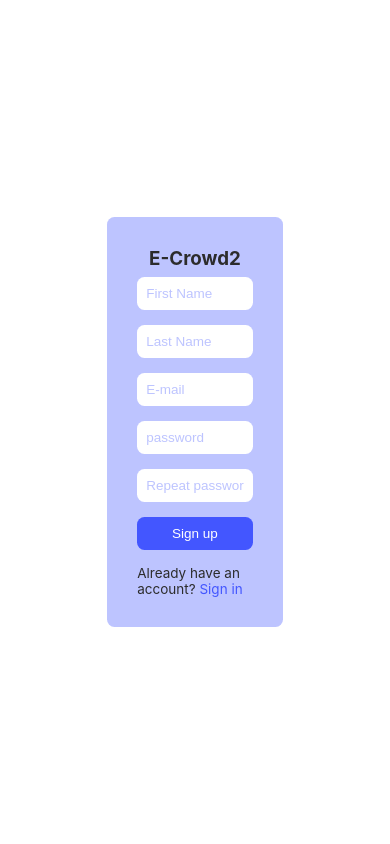
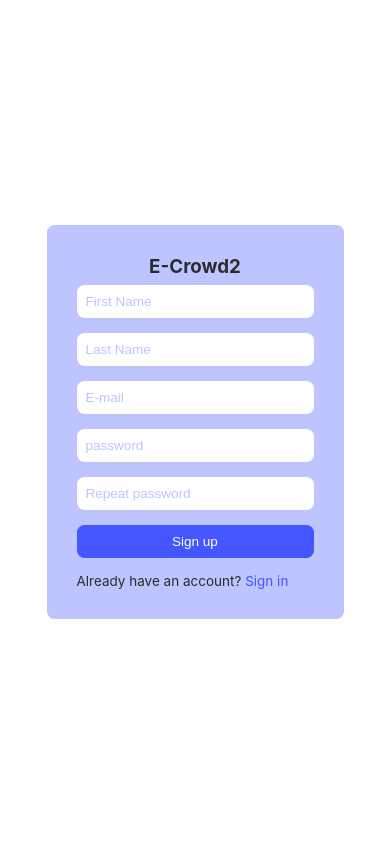
Before and after one commit to noeljayr/ecrowd2, a PHP site: page /register.php in a window 390 px wide. Run offline with PHP 8.4, Linux system fonts and the light colour scheme; some web fonts are replaced.

Commit message:
Update index.css

```diff
--- a/css/index.css
+++ b/css/index.css
@@ -790,6 +790,16 @@ body {
   align-self: center;
   display: flex;
   flex-direction: column;
+}
+
+
+@media screen and (max-width: 640px) {
+  .user-content{
+    padding: 2rem
+  }
+  .user-content .form {
+    width: 90%;
+  }
 }
 
 .user-content .form .input-group {
```
